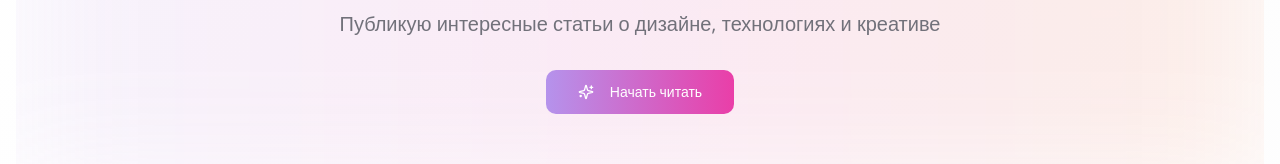
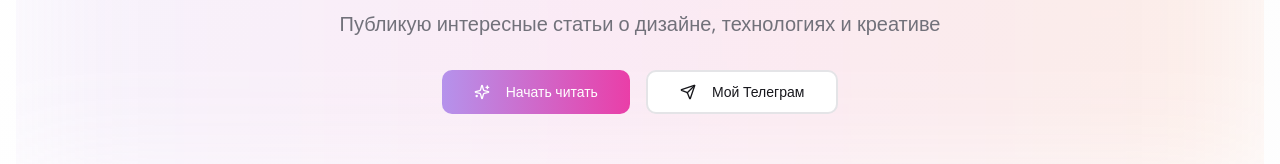
Before and after one commit to pr-poehali-dev/site-creation-project-60, a React (Vite) app: page / in a window 1280 px wide. Shown: the part 287-451 px from the top of the page. Built offline with nearby package versions, Linux system fonts and the light colour scheme.

Commit message:
Добавить кнопку "Начать читать"

```diff
--- a/src/pages/Index.tsx
+++ b/src/pages/Index.tsx
@@ -97,10 +97,16 @@ export default function Index() {
                 <p className="text-xl text-muted-foreground max-w-2xl mx-auto mb-8">
                   Публикую интересные статьи о дизайне, технологиях и креативе
                 </p>
-                <Button size="lg" className="bg-gradient-to-r from-primary to-secondary hover:opacity-90 transition-opacity">
-                  <Icon name="Sparkles" size={20} className="mr-2" />
-                  Начать читать
-                </Button>
+                <div className="flex gap-4 justify-center">
+                  <Button size="lg" className="bg-gradient-to-r from-primary to-secondary hover:opacity-90 transition-opacity">
+                    <Icon name="Sparkles" size={20} className="mr-2" />
+                    Начать читать
+                  </Button>
+                  <Button size="lg" variant="outline" className="border-2">
+                    <Icon name="Send" size={20} className="mr-2" />
+                    Мой Телеграм
+                  </Button>
+                </div>
               </div>
             </section>
 
```
